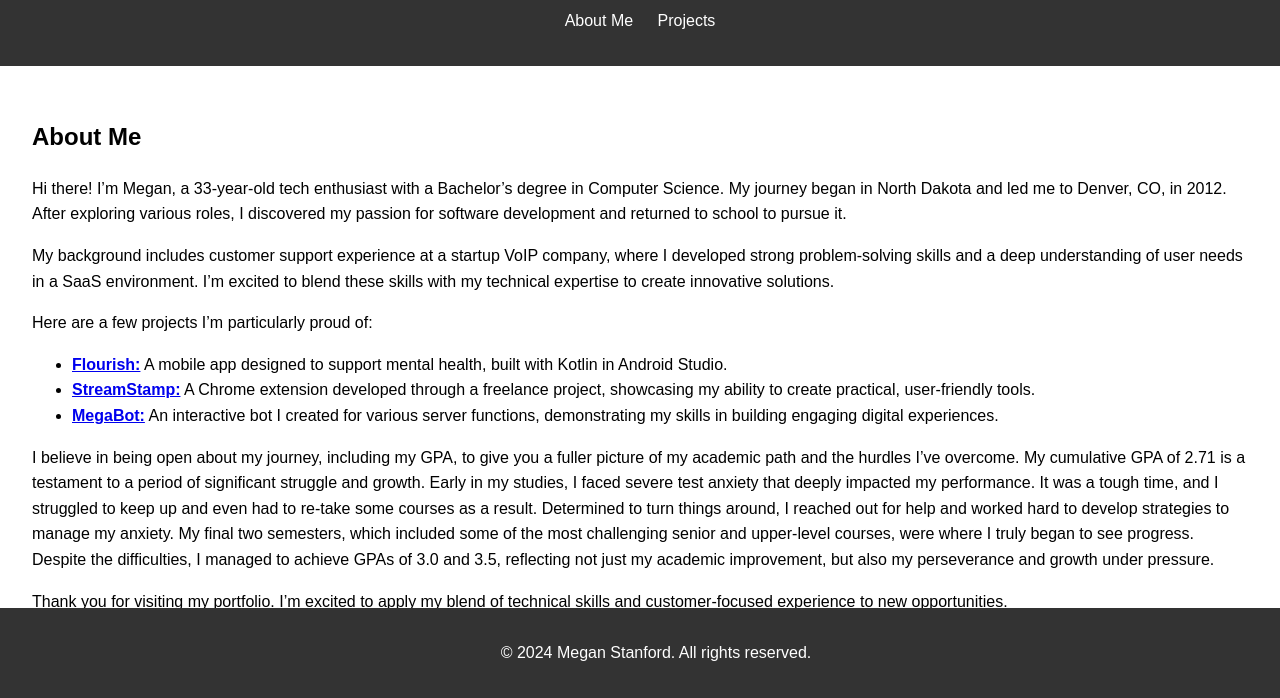
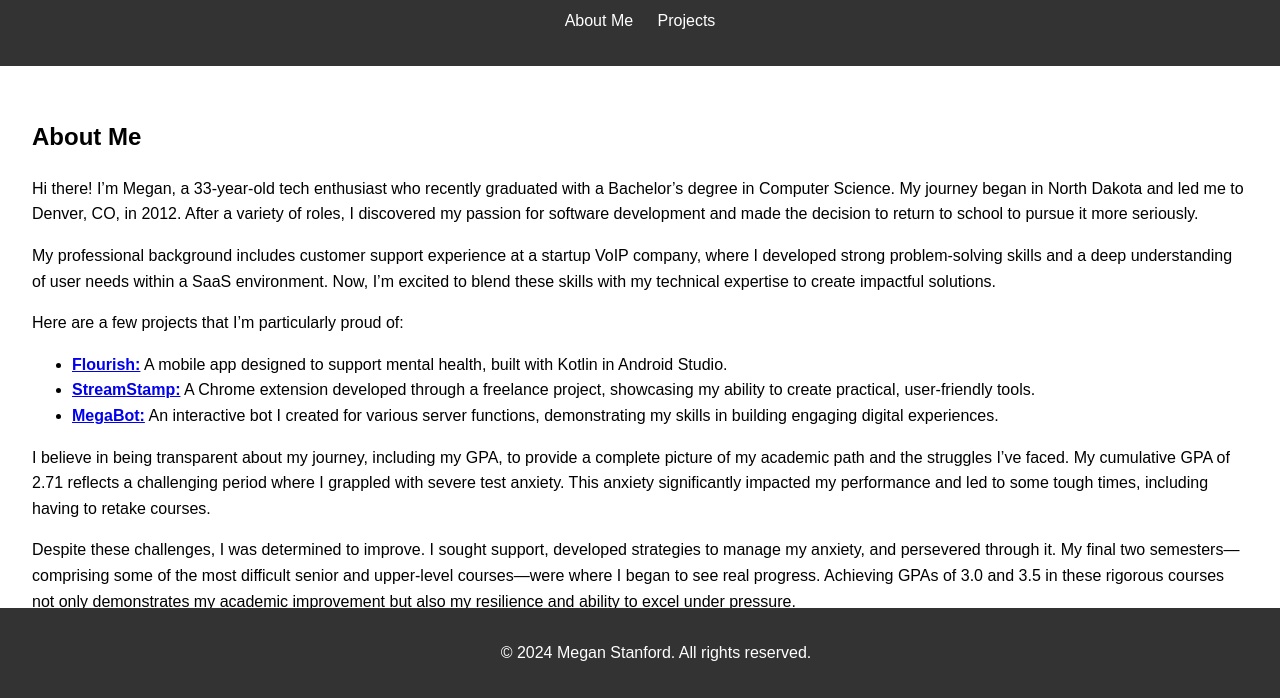
Before and after one commit to mesta88/mesta88.github.io, a plain HTML site: page index.html in a window 1280 px wide. Shown: the part 102-800 px from the top of the page. Drawn offline with Linux system fonts and the light colour scheme.

Commit message:
adjusted overall tone of text

```diff
--- a/index.html
+++ b/index.html
@@ -20,15 +20,15 @@
     <section id="about">
         <h2>About Me</h2>
         <p>
-            Hi there! I’m Megan, a 33-year-old tech enthusiast with a Bachelor’s degree in Computer Science. My journey began in North Dakota and led me to Denver, CO, in 2012. After exploring various roles, I discovered my passion for software development and returned to school to pursue it.
+            Hi there! I’m Megan, a 33-year-old tech enthusiast who recently graduated with a Bachelor’s degree in Computer Science. My journey began in North Dakota and led me to Denver, CO, in 2012. After a variety of roles, I discovered my passion for software development and made the decision to return to school to pursue it more seriously.
         </p>
 
         <p>
-            My background includes customer support experience at a startup VoIP company, where I developed strong problem-solving skills and a deep understanding of user needs in a SaaS environment. I’m excited to blend these skills with my technical expertise to create innovative solutions.
+            My professional background includes customer support experience at a startup VoIP company, where I developed strong problem-solving skills and a deep understanding of user needs within a SaaS environment. Now, I’m excited to blend these skills with my technical expertise to create impactful solutions.
         </p>
 
         <p>
-            Here are a few projects I’m particularly proud of:
+            Here are a few projects that I’m particularly proud of:
         </p>
 
         <ul>
@@ -38,15 +38,15 @@
         </ul>
 
         <p>
-I believe in being open about my journey, including my GPA, to give you a fuller picture of my academic path and the hurdles I’ve overcome. My cumulative GPA of 2.71 is a testament to a period of significant struggle and growth. Early in my studies, I faced severe test anxiety that deeply impacted my performance. It was a tough time, and I struggled to keep up and even had to re-take some courses as a result.
-
-Determined to turn things around, I reached out for help and worked hard to develop strategies to manage my anxiety. My final two semesters, which included some of the most challenging senior and upper-level courses, were where I truly began to see progress. Despite the difficulties, I managed to achieve GPAs of 3.0 and 3.5, reflecting not just my academic improvement, but also my perseverance and growth under pressure.
-
-
+            I believe in being transparent about my journey, including my GPA, to provide a complete picture of my academic path and the struggles I’ve faced. My cumulative GPA of 2.71 reflects a challenging period where I grappled with severe test anxiety. This anxiety significantly impacted my performance and led to some tough times, including having to retake courses.
         </p>
 
         <p>
-            Thank you for visiting my portfolio. I’m excited to apply my blend of technical skills and customer-focused experience to new opportunities.
+            Despite these challenges, I was determined to improve. I sought support, developed strategies to manage my anxiety, and persevered through it. My final two semesters—comprising some of the most difficult senior and upper-level courses—were where I began to see real progress. Achieving GPAs of 3.0 and 3.5 in these rigorous courses not only demonstrates my academic improvement but also my resilience and ability to excel under pressure.
+        </p>
+
+        <p>
+            Thank you for taking the time to visit my portfolio. I’m eager to bring my unique blend of technical skills and customer-focused experience to new opportunities and contribute positively to a dynamic team.
         </p>
     </section>
 
```
